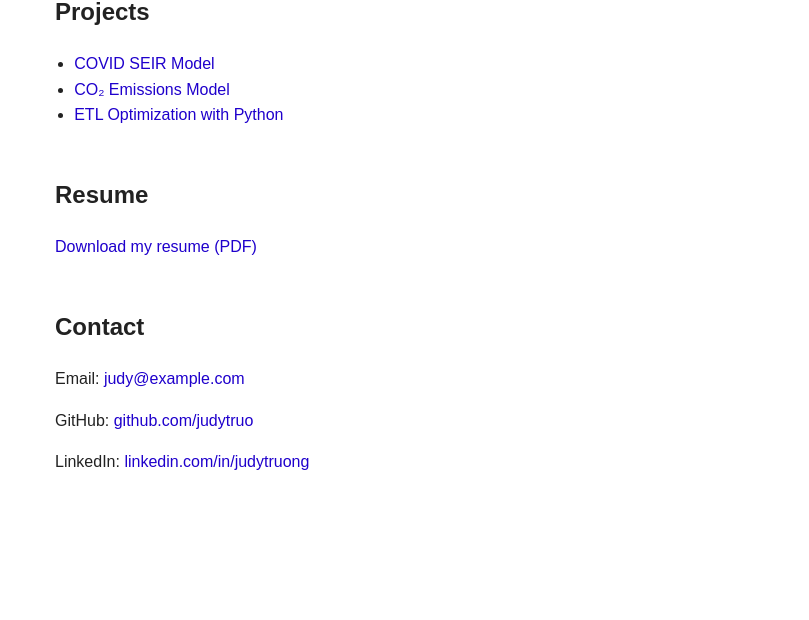
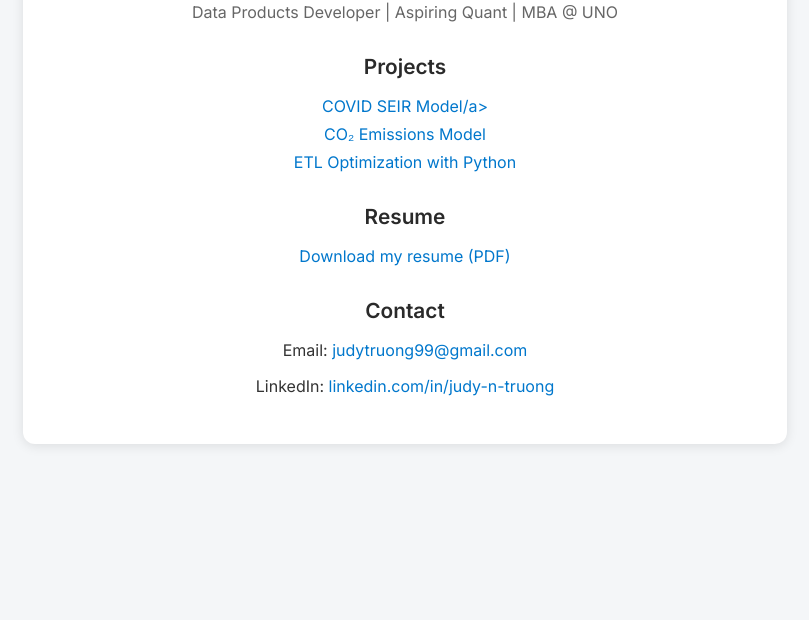
Before and after one commit to judytruo/judytruo.github.io, a plain HTML site: page index.html in a window 1280 px wide. Shown: the part 180-800 px from the top of the page, without its empty margins (235-1044 px from the left). Drawn offline with Linux system fonts and the light colour scheme.

Commit message:
Site draft

```diff
--- a/index.html
+++ b/index.html
@@ -4,17 +4,18 @@
   <meta charset="UTF-8">
   <title>Judy Truong</title>
   <meta name="viewport" content="width=device-width, initial-scale=1.0">
-  <link rel="stylesheet" href="style.css">
+  <link href="style.css" rel="stylesheet">
 </head>
 <body>
-  <main>
+  <div class="container">
+    <img src="profile.jpg" alt="Profile Picture" class="profile">
     <h1>Judy Truong</h1>
-    <p>Data Products Developer | Aspiring Quant | MBA @ UNO</p>
+    <p class="subtitle">Data Products Developer | Aspiring Quant | MBA @ UNO</p>
 
     <section>
       <h2>Projects</h2>
       <ul>
-        <li><a href="#">COVID SEIR Model </a></li>
+        <li><a href="#">COVID SEIR Model/a></li>
         <li><a href="#">CO₂ Emissions Model</a></li>
         <li><a href="#">ETL Optimization with Python</a></li>
       </ul>
@@ -27,10 +28,9 @@
 
     <section>
       <h2>Contact</h2>
-      <p>Email: <a href="mailto:judytruong99@gmail.com">judy@example.com</a></p>
-      <p>GitHub: <a href="https://github.com/judytruo">github.com/judytruo</a></p>
-      <p>LinkedIn: <a href="https://www.linkedin.com/in/judy-n-truong/">linkedin.com/in/judytruong</a></p>
+      <p>Email: <a href="mailto:judytruong99@gmail.com">judytruong99@gmail.com</a></p>
+      <p>LinkedIn: <a href="https://www.linkedin.com/in/judy-n-truong/">linkedin.com/in/judy-n-truong</a></p>
     </section>
-  </main>
+  </div>
 </body>
 </html>
--- a/style.css
+++ b/style.css
@@ -1,24 +1,53 @@
+/* Font from Google Fonts (optional) */
+@import url('https://fonts.googleapis.com/css2?family=Inter:wght@400;600&display=swap');
+
 body {
-  font-family: sans-serif;
-  line-height: 1.6;
+  font-family: 'Inter', sans-serif;
+  background-color: #f4f6f8;
+  margin: 0;
+  padding: 2rem;
+  display: flex;
+  justify-content: center;
+  color: #333;
+}
+
+.container {
+  background-color: white;
+  padding: 2rem;
+  border-radius: 12px;
+  box-shadow: 0 2px 12px rgba(0,0,0,0.1);
   max-width: 700px;
-  margin: 2rem auto;
-  padding: 0 1rem;
-  background: #fff;
-  color: #222;
+  width: 100%;
+  text-align: center;
 }
 
 h1 {
-  font-size: 2rem;
-  margin-bottom: 0.2em;
+  font-size: 2.2rem;
+  margin-bottom: 0.3rem;
+}
+
+.subtitle {
+  color: #666;
+  margin-bottom: 2rem;
 }
 
 h2 {
-  margin-top: 2em;
+  margin-top: 2rem;
+  font-size: 1.3rem;
+  color: #2a2a2a;
+}
+
+ul {
+  list-style: none;
+  padding: 0;
+}
+
+li {
+  margin: 0.5rem 0;
 }
 
 a {
-  color: #1f00cc;
+  color: #0077cc;
   text-decoration: none;
 }
 
@@ -26,6 +55,11 @@ a:hover {
   text-decoration: underline;
 }
 
-ul {
-  padding-left: 1.2em;
+.profile {
+  width: 120px;
+  height: 120px;
+  border-radius: 50%;
+  margin-bottom: 1rem;
+  object-fit: cover;
+  box-shadow: 0 2px 8px rgba(0,0,0,0.1);
 }
```
